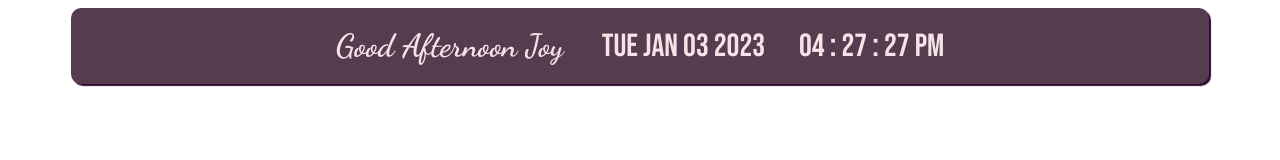
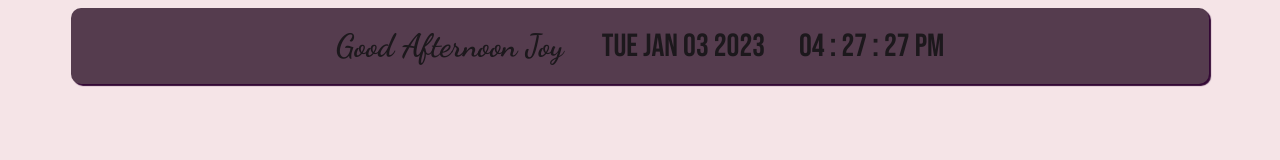
Before and after one commit to jford143/Home-Greeting, a plain HTML site: page index.html in a window 1280 px wide. Drawn offline with Linux system fonts and the light colour scheme.

Commit message:
Update index.html

```diff
--- a/index.html
+++ b/index.html
@@ -13,7 +13,7 @@
         /*CSS RESETS*/
 
 body{
-    background-color: #fff;
+    background-color: #F5E4E7;
     line-height: 1.6;
 
 }
@@ -42,7 +42,7 @@ h1 {
     border-radius: 10px;
     background: #553c4e;
     width: 85vw;
-    color: #F5E4E7;
+    color: #1C181C;
     display: inline-block;
     box-shadow: 2px 2px 1px 0px #330835;
 }
```
